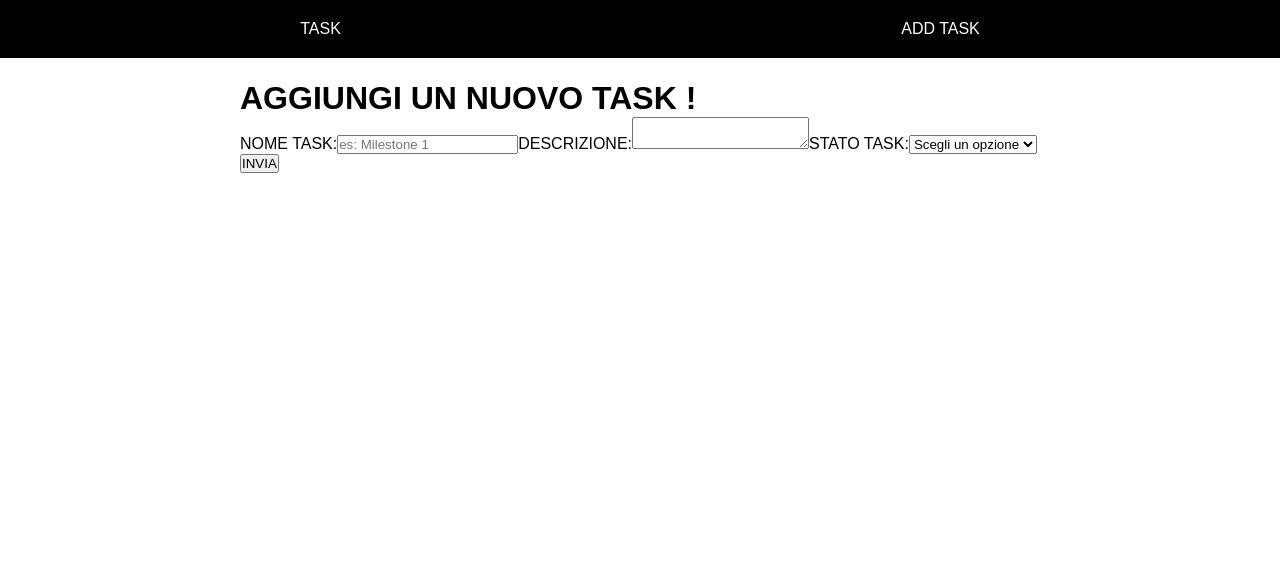
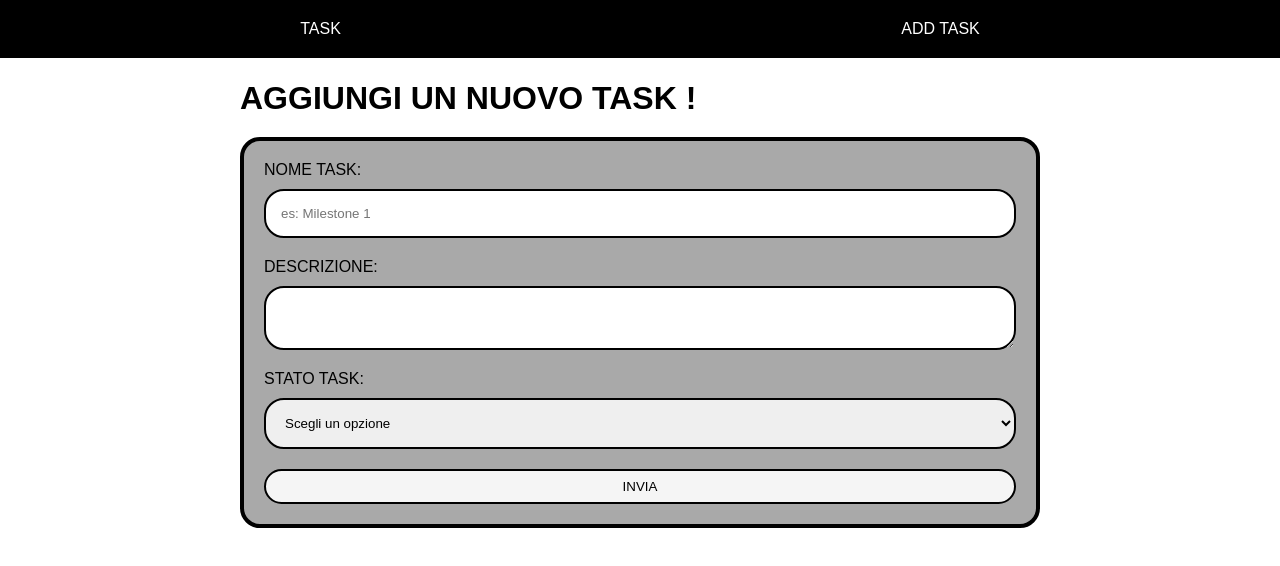
Before and after one commit to bellaviagabriele03/ex-react-task-manager, a React (Vite) app: page /addtask in a window 1280 px wide. Shown: the top 566 px of the page. Built offline with nearby package versions, Linux system fonts and the light colour scheme; no server answers.

Commit message:
Feat: aggiunto stile pagina addtask, Fix: pagina Task rimossi console log di test

```diff
--- a/src/custom-hooks/useTasks.jsx
+++ b/src/custom-hooks/useTasks.jsx
@@ -24,8 +24,8 @@ export default function useTasks() {
         }
     }
 
-    function addTask() {
-        console.log("funzione addTask")
+    function addTask(obj) {
+
     }
 
     function removeTask() {
--- a/src/index.css
+++ b/src/index.css
@@ -46,7 +46,7 @@ header div {
 }
 
 .list-task {
-
+    width: 100%;
     background-color: darkgray;
     border-radius: 20px;
     border: 4px solid black;
@@ -79,3 +79,56 @@ header div {
 .green {
     background-color: green;
 }
+
+.form-control {
+    display: flex;
+    flex-direction: column;
+    background-color: darkgray;
+    padding: 20px;
+    border: 4px solid black;
+    border-radius: 20px;
+    margin-top: 20px;
+
+}
+
+.form-control label {
+    display: flex;
+    flex-direction: column;
+    margin-bottom: 20px;
+
+}
+
+.form-control input {
+    margin-top: 10px;
+    padding: 15px;
+    border: 2px solid black;
+    border-radius: 20px;
+
+}
+
+.form-control textarea {
+    margin-top: 10px;
+    padding: 15px;
+    border: 2px solid black;
+    border-radius: 20px;
+
+}
+
+.form-control select {
+    margin-top: 10px;
+    padding: 15px;
+    border: 2px solid black;
+    border-radius: 20px;
+}
+
+.form-control button {
+    padding: 8px;
+    border: 2px solid black;
+    background-color: whitesmoke;
+    cursor: pointer;
+    border-radius: 20px;
+}
+
+.form-control button:hover {
+    background-color: green;
+}
--- a/src/pages/AddTask.jsx
+++ b/src/pages/AddTask.jsx
@@ -1,4 +1,5 @@
 import { useRef, useState } from "react"
+import { useGlobalContext } from "../context/GlobalContext";
 
 export default function AddTask() {
 
@@ -8,7 +9,7 @@ export default function AddTask() {
 
     const symbols = `!@#$%^&*()-_=+[]{}|;:'\\",.<>?/\`~`;
 
-
+    const { addTask } = useGlobalContext();
 
 
 
@@ -34,7 +35,7 @@ export default function AddTask() {
             status: status.current.value || "To do",
 
         }
-        console.log(result);
+        addTask()
 
     }
 
@@ -43,7 +44,9 @@ export default function AddTask() {
     return (
         <div className="container">
             <h1>AGGIUNGI UN NUOVO TASK !</h1>
-            <form onSubmit={handlerSubmit}>
+            <form
+                className="form-control"
+                onSubmit={handlerSubmit}>
                 <label>
                     NOME TASK:
                     <input
--- a/src/pages/Task.jsx
+++ b/src/pages/Task.jsx
@@ -8,13 +8,13 @@ export default function Task() {
     //prendo i TASKS dal context globale:
     const { task, addTask } = useGlobalContext();
 
-    addTask()
-    console.log(task);
+
 
     return (
         <>
             <div className="container">
                 <h1>LISTA DI TUTTI I TASK:</h1>
+
                 <table className="list-task">
                     <thead>
                         <tr>
@@ -34,6 +34,8 @@ export default function Task() {
                     </tbody>
 
                 </table>
+
+
             </div>
 
         </>
```
